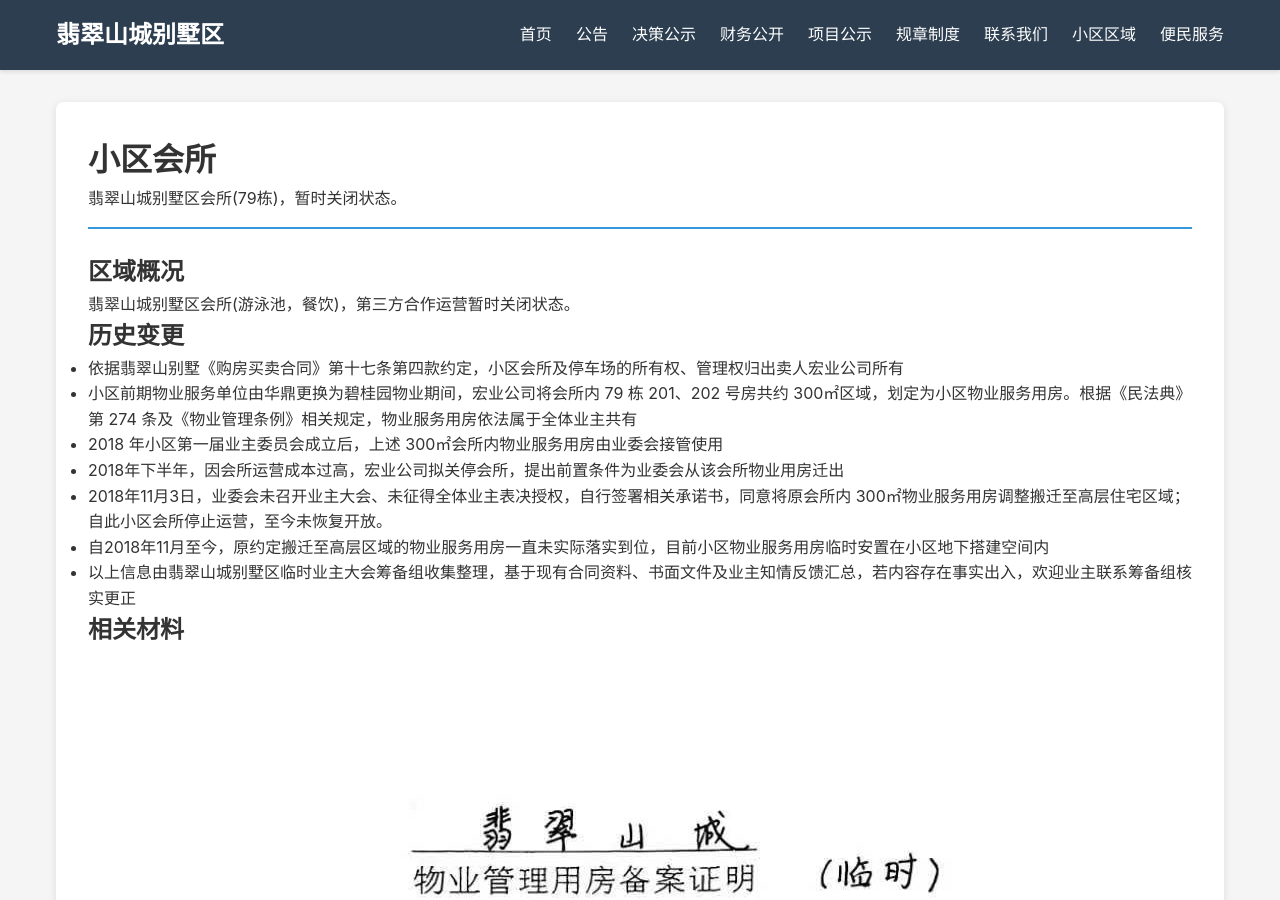
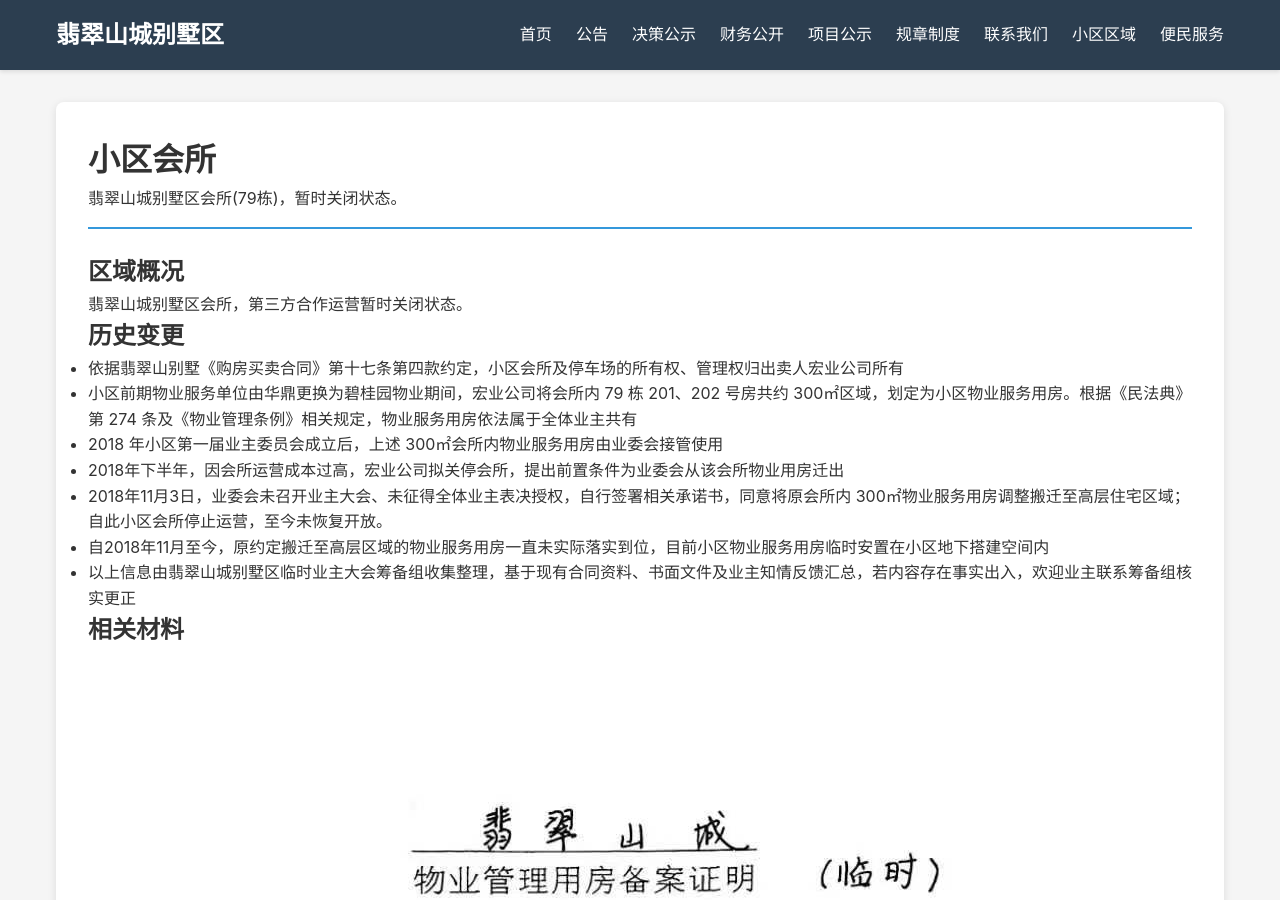
Before and after one commit to fcshan/fcshan.github.io, a Jekyll site: the page built from areas/community_clubhouse.html, in a window 1280 px wide and 900 px high. Built offline with Jekyll 4.4.1, drawn with Linux system fonts in a browser that asks for light colours; comment, search, counter and statistics services are not loaded.

Commit message:
clubhouse

```diff
--- a/areas/community_clubhouse.html
+++ b/areas/community_clubhouse.html
@@ -7,7 +7,7 @@
 
 <section class="area-info">
     <h2>区域概况</h2>
-    <p>翡翠山城别墅区会所(游泳池，餐饮)，第三方合作运营暂时关闭状态。</p>
+    <p>翡翠山城别墅区会所，第三方合作运营暂时关闭状态。</p>
 </section>
 
 <section class="area-info">
@@ -25,7 +25,7 @@
 
 <section class="area-image">
     <h2>相关材料</h2>
-    <img src="{{ '/areas/images/79.jpg' | relative_url }}" alt="证明材料">
+    <img src="{{ '/areas/images/79.jpg' | relative_url }}" alt="物业服务用房证明">
 </section>
 
 <section class="area-image">
```
